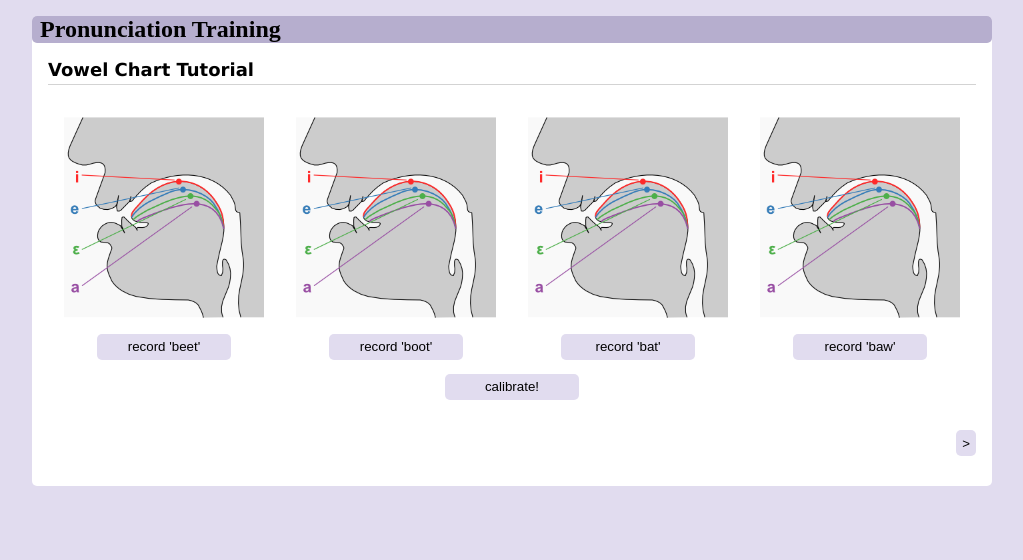
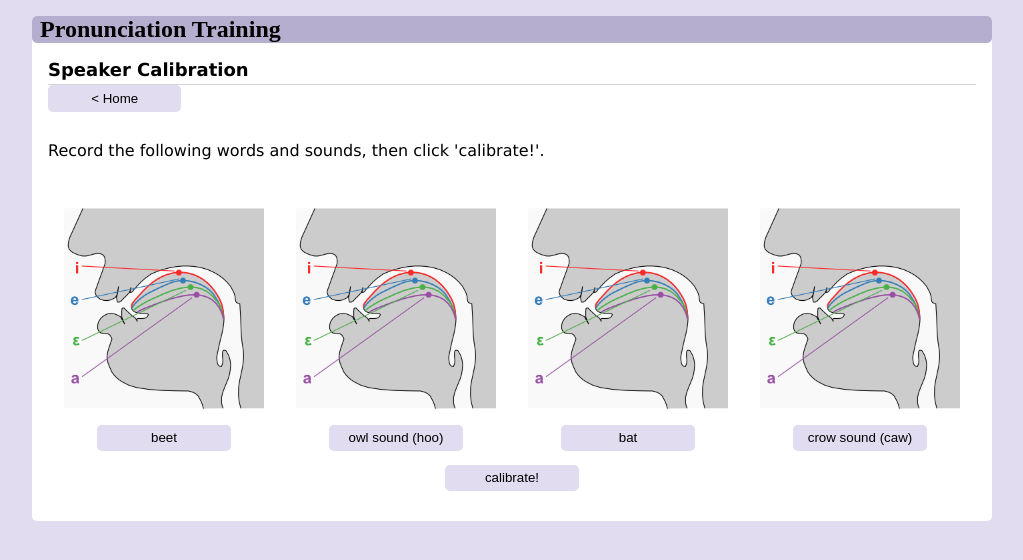
Before and after one commit to garlicrybread/showAndTell-Interspeech2024, a Flask app: template flaskr/templates/main/vowelCalibration.html in a window 1280 px wide. Shown: the top 560 px of the page, without its empty margins (128-1151 px from the left). Run offline with Flask 3, Linux system fonts and the light colour scheme; the template is opened without the code that fills it, so the values that code supplies are empty.

Commit message:
added home nav btn, instructions, and changed text on record btns

```diff
--- a/flaskr/templates/main/vowelCalibration.html
+++ b/flaskr/templates/main/vowelCalibration.html
@@ -2,43 +2,37 @@
 {% extends 'base.html' %}
 
 {% block header %}
-<h2>{% block title %}Vowel Chart Tutorial{% endblock %}</h2>
+<h2>{% block title %}Speaker Calibration{% endblock %}</h2>
 {% endblock %}
 
 {% block content %}
+    <div class="flex-col-left">
+        <input type="button" class="nav-btn" id="homeNavBtn" value="< Home" >
+    </div>
+    <p>Record the following words and sounds, then click 'calibrate!'.</p>
     <div class="flex-col">
         <div class="flex-row">
             <img src="{{ url_for('static', filename='images/vwl_tongue.png') }}" alt="tongue height for [vwl]">
-            <input type="button" id="myButton" value="record 'beet'">
+            <input type="button" id="frontHigh" value="beet">
         </div>
         <div class="flex-row">
             <img src="{{ url_for('static', filename='images/vwl_tongue.png') }}" alt="tongue height for [vwl]">
-            <input type="button" id="myButton" value="record 'boot'">
+            <input type="button" id="backHigh" value="owl sound (hoo)">
         </div>
         <div class="flex-row">
             <img src="{{ url_for('static', filename='images/vwl_tongue.png') }}" alt="tongue height for [vwl]">
-            <input type="button" id="myButton" value="record 'bat'">
+            <input type="button" id="frontLow" value="bat">
         </div>
         <div class="flex-row">
             <img src="{{ url_for('static', filename='images/vwl_tongue.png') }}" alt="tongue height for [vwl]">
-            <input type="button" id="myButton" value="record 'baw'">
+            <input type="button" id="backLow" value="crow sound (caw)">
         </div>
     </div>
 
     <div class="flex-col">
         <input type="button" id="calibrateBtn" value="calibrate!">
     </div>
-    <div class="flex-row">
-        <div class="flex-col-right">
-            <input type="button" class="next-btn" value=">" idnum="" >
-        </div>
-    </div>
-
-    <script src="https://d3js.org/d3.v6.min.js"></script>
-    <script type="module" src="{{ url_for('static', filename='js/vwlChart.js') }}"></script>
-{#    <script type="module" src="../../static/js/myJS.js"></script>#}
 
 
-
-
+    <script type="module" src="{{ url_for('static', filename='js/calibrate.js') }}"></script>
 {% endblock %}
```
